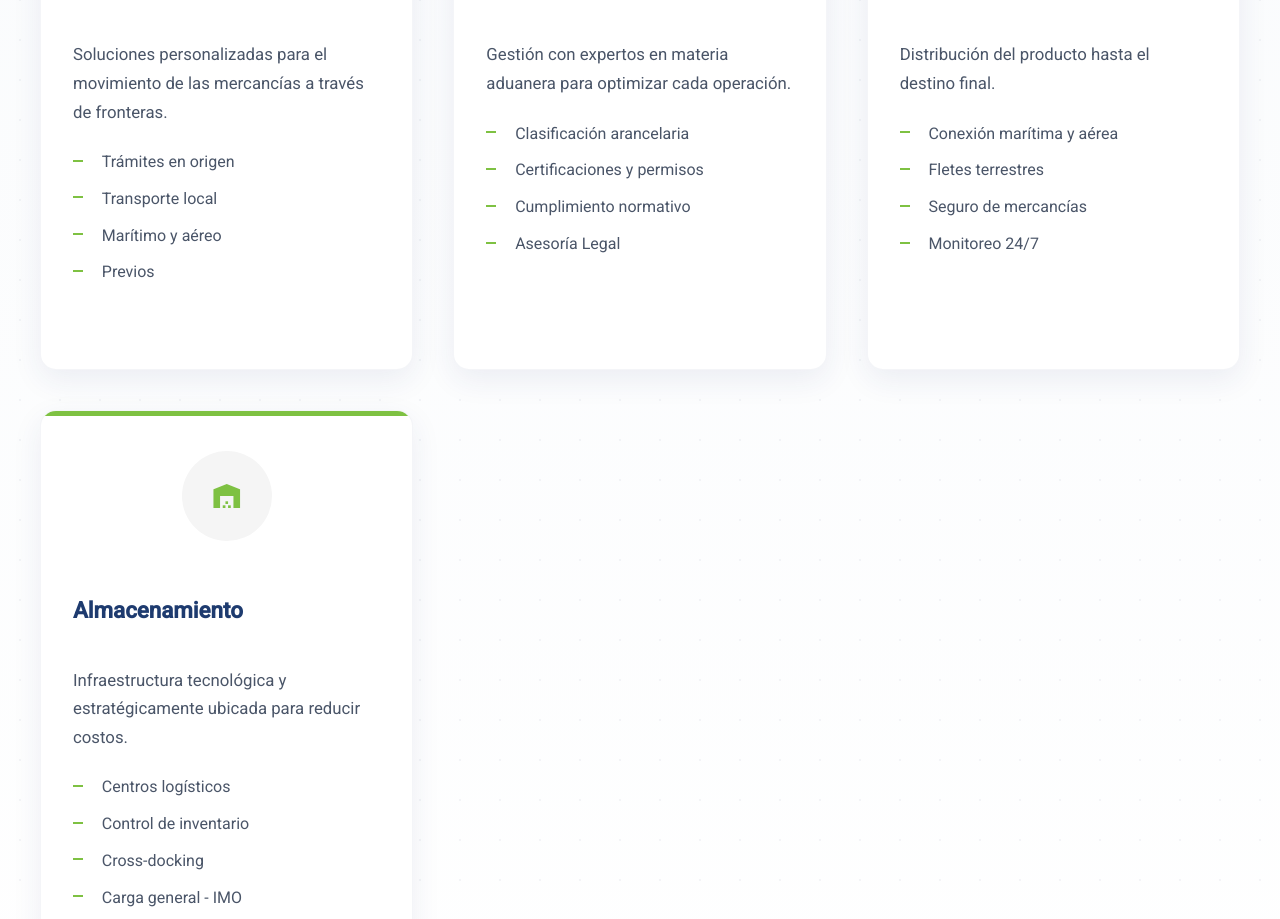
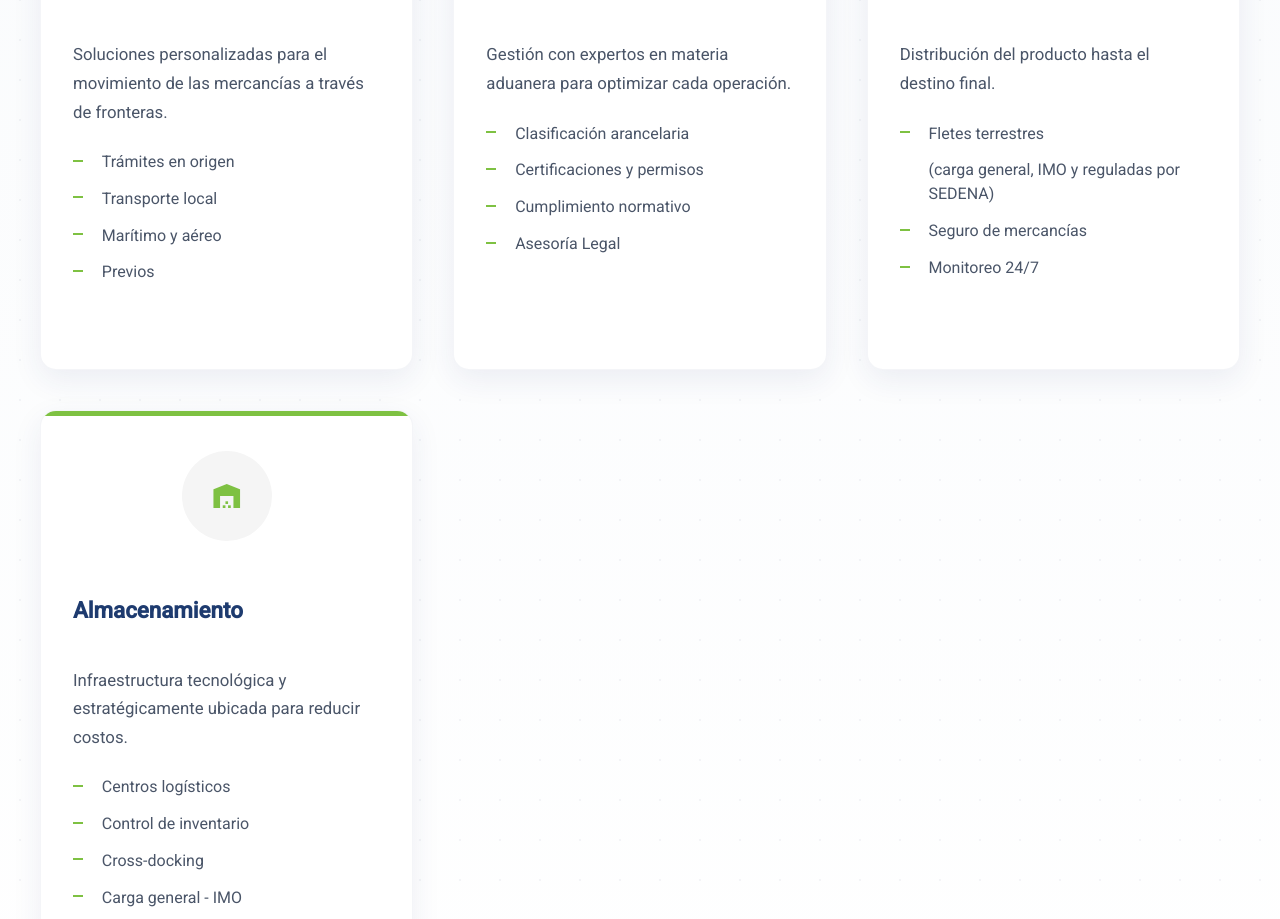
Before and after one commit to Alanpina/napexlogistics, an Angular app: page / in a window 1280 px wide. Shown: the part 2300-3219 px from the top of the page. Built offline with nearby package versions, Linux system fonts and the light colour scheme.

Commit message:
add no-before

```diff
--- a/src/app/services.component.ts
+++ b/src/app/services.component.ts
@@ -38,7 +38,14 @@ import { MatButtonModule } from '@angular/material/button';
             <h3 class="service-name">{{ servicio.nombre }}</h3>
             <p class="service-description">{{ servicio.descripcion }}</p>
             <ul class="service-features">
-              <li *ngFor="let feature of servicio.features">{{ feature }}</li>
+              <li
+                *ngFor="let feature of servicio.features"
+                [class.no-before]="
+                  feature === '(carga general, IMO y reguladas por SEDENA)'
+                "
+              >
+                {{ feature }}
+              </li>
             </ul>
           </mat-card>
         </div>
@@ -229,6 +236,10 @@ import { MatButtonModule } from '@angular/material/button';
         background-color: #7ec142;
       }
 
+      .service-features li.no-before::before {
+        content: none;
+      }
+
       .mat-icon {
         height: 32px;
         width: 32px;
@@ -315,11 +326,10 @@ export class ServicesComponent {
     {
       nombre: 'Transporte de mercancías',
       icon: 'local_shipping',
-      descripcion:
-        'Distribución del producto hasta el destino final.',
+      descripcion: 'Distribución del producto hasta el destino final.',
       features: [
-        'Conexión marítima y aérea',
         'Fletes terrestres',
+        '(carga general, IMO y reguladas por SEDENA)',
         'Seguro de mercancías',
         'Monitoreo 24/7',
       ],
```
